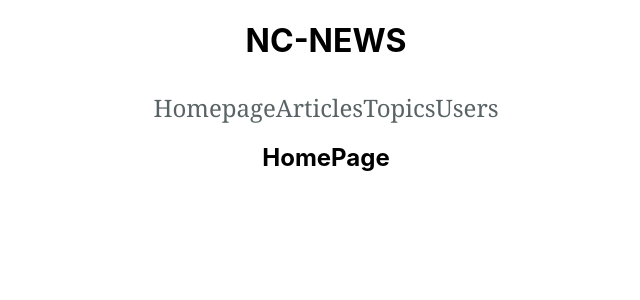
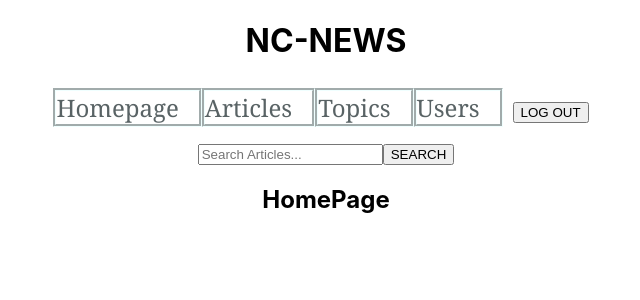
Before and after one commit to tarikmedjber/nc-news-front-end, a React (Create React App) app in the folder nc-news-frontend/: page / in a window 1280 px wide. Shown: the top 300 px of the page, without its empty margins (314-954 px from the left). Built offline with nearby package versions, Linux system fonts and the light colour scheme.

Commit message:
Added author, votes, and comments to the articles page

```diff
--- a/nc-news-frontend/package.json
+++ b/nc-news-frontend/package.json
@@ -4,6 +4,7 @@
   "private": true,
   "dependencies": {
     "@reach/router": "^1.2.1",
+    "axios": "^0.19.0",
     "react": "^16.8.6",
     "react-dom": "^16.8.6",
     "react-scripts": "3.0.1"
--- a/nc-news-frontend/src/Components/ArticlesPage.jsx
+++ b/nc-news-frontend/src/Components/ArticlesPage.jsx
@@ -1,9 +1,34 @@
-import React from "react";
-
-export default function ArticlesPage() {
-  return (
-    <div>
-      <h2>Articles Page</h2>
-    </div>
-  );
+import React, { Component } from "react";
+import axios from "axios";
+export default class ArticlesPage extends Component {
+  state = {
+    articles: []
+  };
+  componentDidMount() {
+    const url = "https://nc-news-web.herokuapp.com/api/articles";
+    axios.get(url).then(({ data: { articles } }) => {
+      this.setState({ articles: articles });
+    });
+  }
+  render() {
+    const { articles } = this.state;
+    console.log(articles);
+    return (
+      <div>
+        <h2>Articles</h2>
+        <ul>
+          {articles.map(article => {
+            return (
+              <li key={article.article_id}>
+                <h3>{article.title}</h3>
+                <h4>{`Created by ${article.author}`}</h4>
+                {`${article.comment_count} comments`}
+                {` ${article.votes} votes`}
+              </li>
+            );
+          })}
+        </ul>
+      </div>
+    );
+  }
 }
--- a/nc-news-frontend/src/Components/Header.css
+++ b/nc-news-frontend/src/Components/Header.css
@@ -5,6 +5,24 @@
   text-align: center;
   margin-top: 10px;
   display: inline-block;
+  text-decoration: none;
+  font-family: Cambria, serif;
+  font-size: 24px;
+  font-style: normal;
+  font-weight: normal;
+  text-transform: normal;
+  letter-spacing: normal;
+  line-height: 1.3em;
+  color: #596365;
+  text-decoration: none;
+  font-family: Cambria, serif;
+  font-size: 24px;
+  font-style: normal;
+  font-weight: normal;
+  text-transform: normal;
+  letter-spacing: normal;
+  line-height: 1.3em;
+  color: #000;
 }
 
 .Navs a {
@@ -30,3 +48,32 @@
   line-height: 1.3em;
   color: #000;
 }
+
+#Nav1 {
+  padding-right: 20px;
+  border: azure;
+  border-style: groove;
+}
+#Nav2 {
+  padding-right: 20px;
+  border: azure;
+  border-style: groove;
+}
+#Nav3 {
+  padding-right: 20px;
+  border: azure;
+  border-style: groove;
+}
+#Nav4 {
+  padding-right: 20px;
+  border: azure;
+  border-style: groove;
+}
+
+#SearchBar {
+  margin-top: 10px;
+}
+
+#LogOut {
+  margin: 10px;
+}
--- a/nc-news-frontend/src/Components/Header.jsx
+++ b/nc-news-frontend/src/Components/Header.jsx
@@ -6,15 +6,26 @@ export default function Header() {
   return (
     <div>
       <h1>NC-NEWS</h1>
+
       <div className="Navs">
-        <Link to="/">Homepage</Link>
-
-        <Link to="/articles">Articles</Link>
-
-        <Link to="/topics">Topics</Link>
-
-        <Link to="/users/">Users</Link>
+        <Link id="Nav1" to="/">
+          Homepage
+        </Link>
+        <Link id="Nav2" to="/articles">
+          Articles
+        </Link>
+        <Link id="Nav3" to="/topics">
+          Topics
+        </Link>
+        <Link id="Nav4" to="/users/">
+          Users
+        </Link>
+        <button id="LogOut">LOG OUT</button>
       </div>
+      <form id="SearchBar">
+        <input type="text" placeholder="Search Articles..." />
+        <button>SEARCH</button>
+      </form>
     </div>
   );
 }
--- a/nc-news-frontend/src/Components/Topics.jsx
+++ b/nc-news-frontend/src/Components/Topics.jsx
@@ -3,7 +3,7 @@ import React from "react";
 export default function Topics() {
   return (
     <div>
-      <h3>Topics Page</h3>
+      <h2>Topics Page</h2>
     </div>
   );
 }
--- a/nc-news-frontend/src/Components/UserArticle.jsx
+++ b/nc-news-frontend/src/Components/UserArticle.jsx
@@ -3,7 +3,7 @@ import React from "react";
 export default function UserArticle() {
   return (
     <div>
-      <h3>Users</h3>
+      <h2>Users</h2>
     </div>
   );
 }
```
Also changed, not shown: 1 other file (tests, documents, lock files or other folders).
